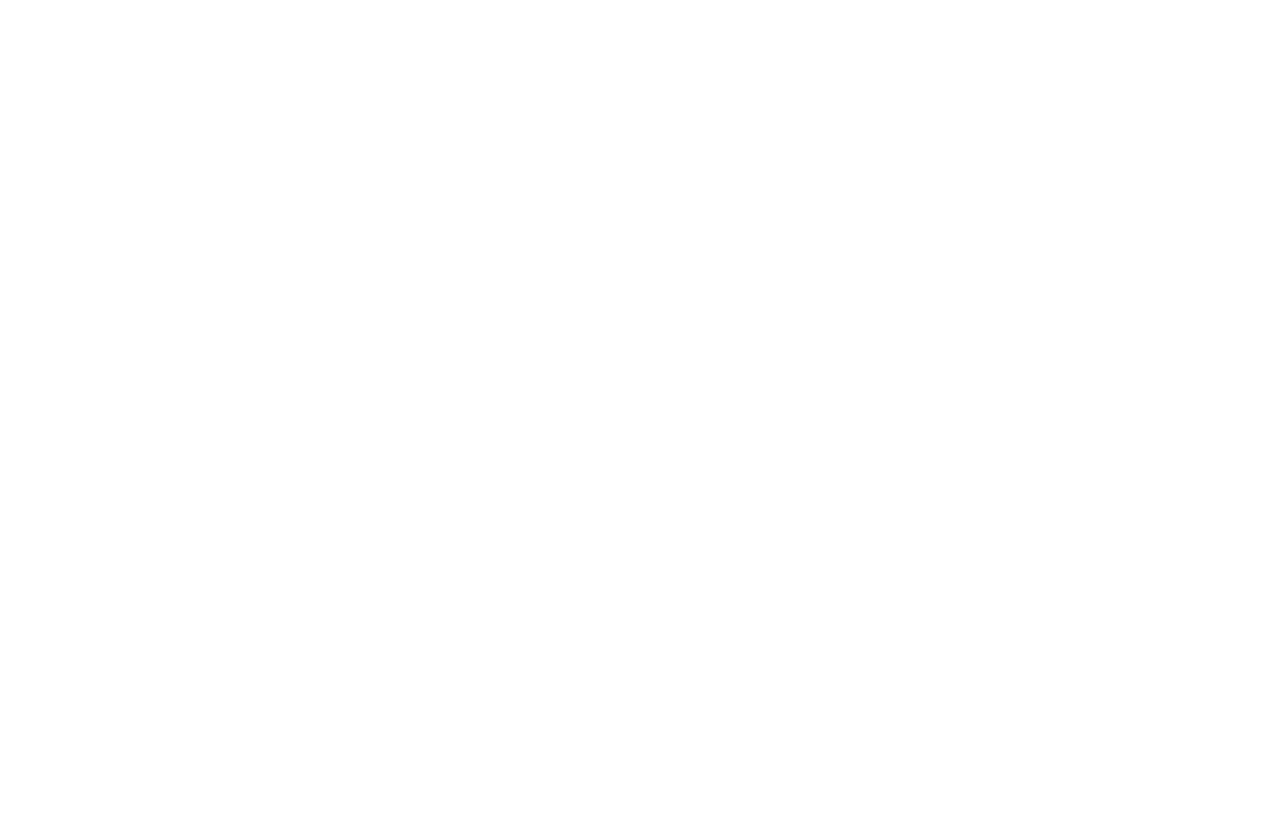
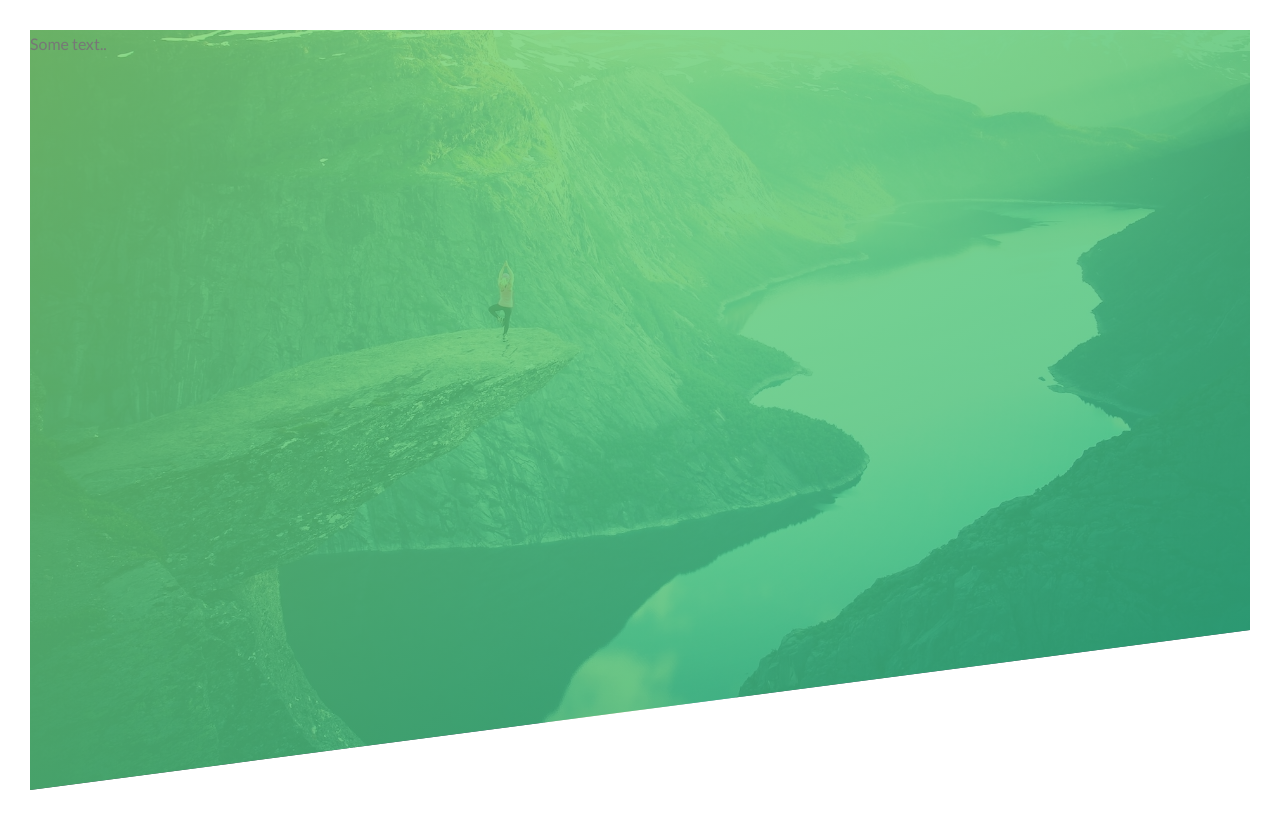
Before and after one commit to sendgn/natours, a plain HTML site: page index.html in a window 1280 px wide. Drawn offline with Linux system fonts and the light colour scheme.

Commit message:
Start creating header

```diff
--- a/css/style.css
+++ b/css/style.css
@@ -3,3 +3,31 @@ Light green: #7ed56f
 Medium green: #55c57a
 Dark green: #28b485
 */
+
+* {
+  margin: 0;
+  padding: 0;
+  box-sizing: border-box;
+}
+
+body {
+  font-family: 'Lato', sans-serif;
+  font-weight: 400;
+  font-size: 16px;
+  line-height: 1.7;
+  color: #777;
+  padding: 30px;
+}
+
+.header {
+  height: 95vh;
+  background-image: linear-gradient(
+    to right bottom,
+    rgba(126, 213, 111, 0.8),
+    rgba(40, 180, 131, 0.8)),
+    url(../img/hero.jpg);
+  background-size: cover;
+  background-position: top;
+
+  clip-path: polygon(0 0, 100% 0, 100% 75vh, 0 100%);
+}
--- a/index.html
+++ b/index.html
@@ -12,6 +12,8 @@
   <title>Natours | Exciting tours for adventurous people</title>
 </head>
 <body>
-
+  <header class="header">
+    Some text..
+  </header>
 </body>
 </html>
```
